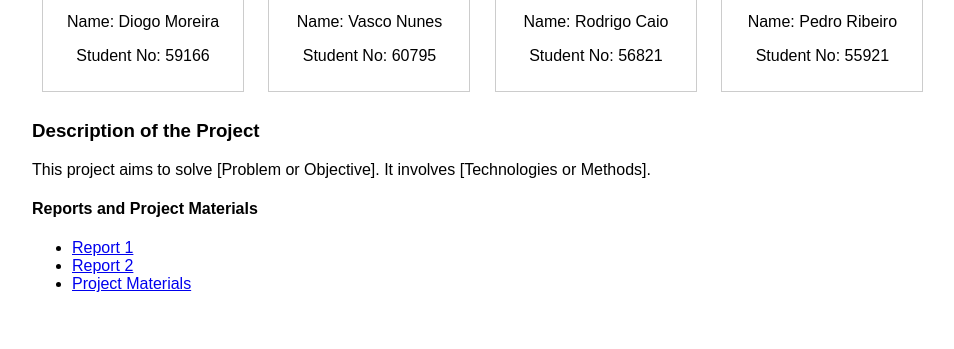
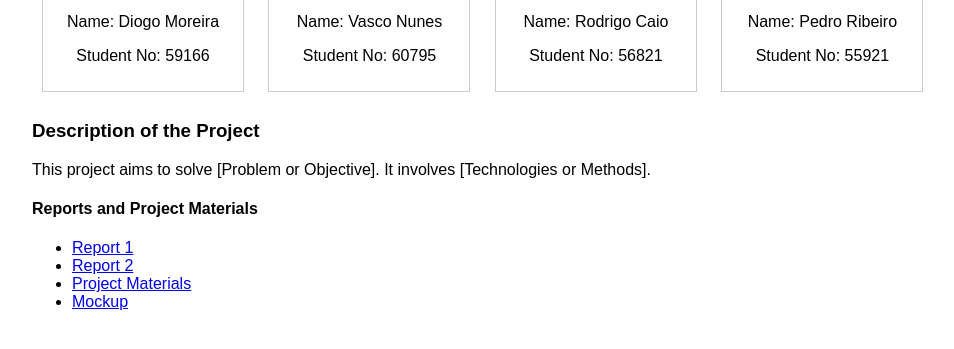
Before and after one commit to pedromdabRibeiro/IPM, a plain HTML site: page index.html in a window 1280 px wide. Shown: the part 211-560 px from the top of the page, without its empty margins (108-1062 px from the left). Drawn offline with Linux system fonts and the light colour scheme.

Commit message:
Added link to project mockup

```diff
--- a/index.html
+++ b/index.html
@@ -59,6 +59,8 @@
       <li><a href="report1.pdf">Report 1</a></li>
       <li><a href="report2.pdf">Report 2</a></li>
       <li><a href="project-materials.zip">Project Materials</a></li>
+	  <li><a href="https://www.figma.com/file/TxT1jy680T9NwE2TynTn5t/📲Wireframes-for-mobile-UI-design-(Community)?type=design&node-id=35%3A0&mode=design&t=whCDWfznUmippwRP-1">Mockup</a></li>
+
       <!-- Add more links as needed -->
     </ul>
   </div>
```
